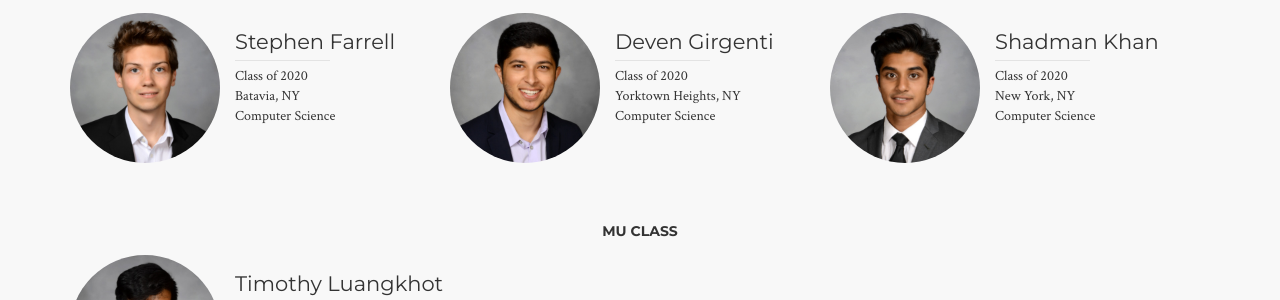
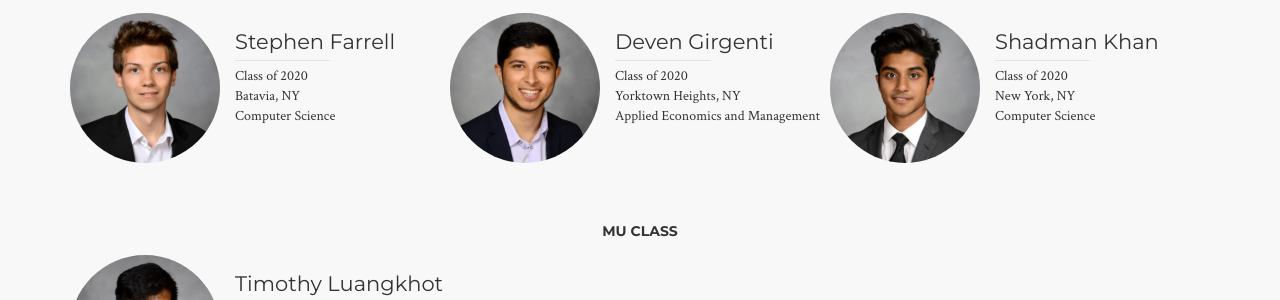
Before and after one commit to pjochillin/cornellkappasigma, a Jekyll site: the page built from index.html, in a window 1280 px wide and 900 px high, scrolled down 962 px. Shown: the part 153-453 px from the top of the window. Built offline with Jekyll 4.4.1, drawn with Linux system fonts in a browser that asks for light colours; nearby versions of some CDN libraries.

Commit message:
Update index.html

```diff
--- a/index.html
+++ b/index.html
@@ -101,7 +101,7 @@ layout: default
                             <div class="info">
                                 Class of 2020<br>
                                 Yorktown Heights, NY<br>
-                                Computer Science
+                                Applied Economics and Management
                             </div>
                         </div>
                     </div>
```
